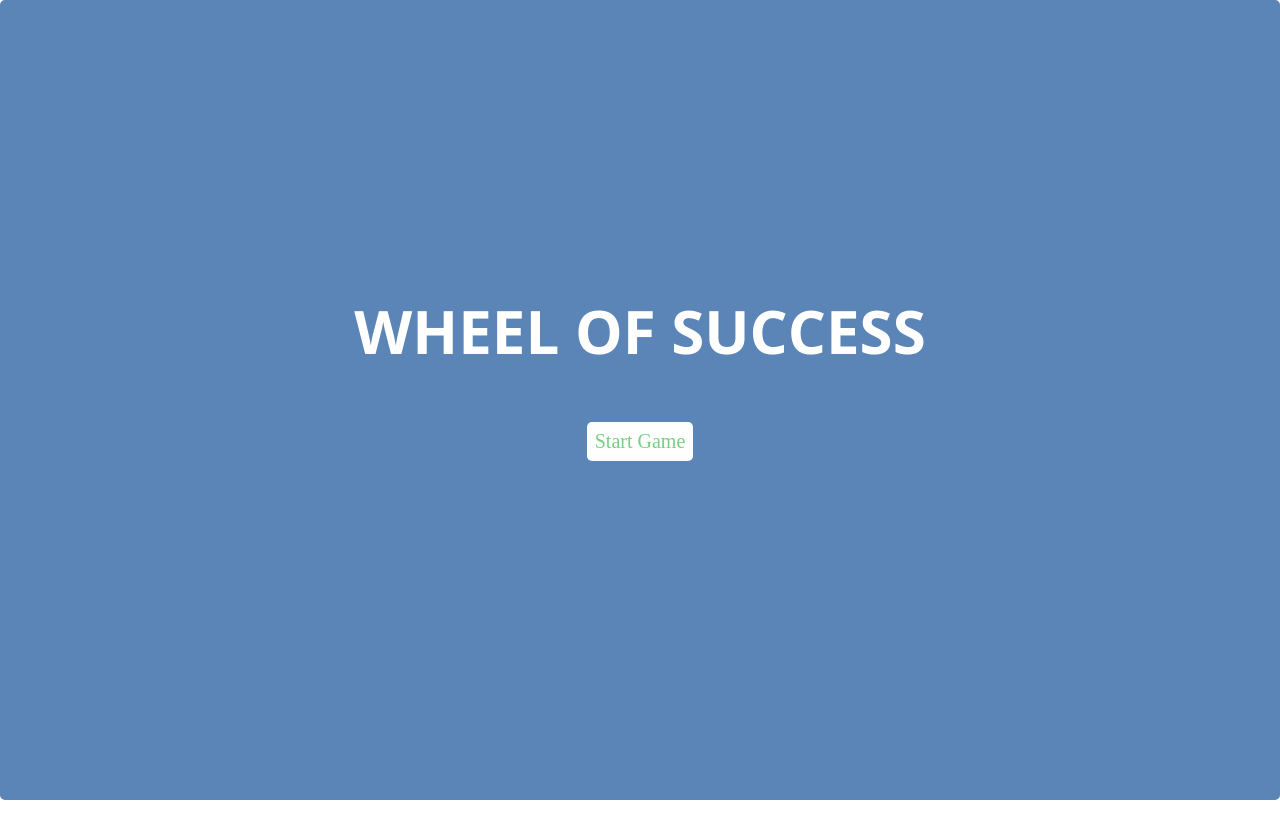
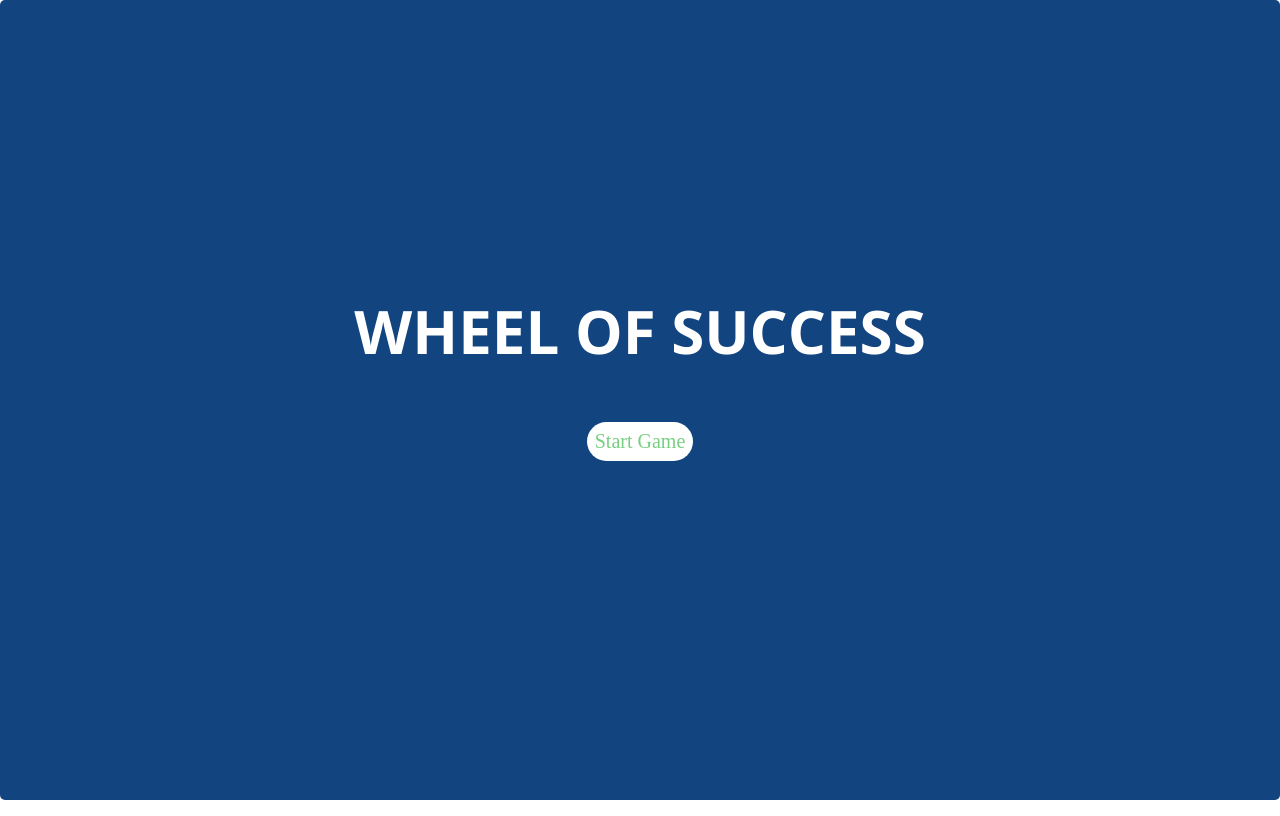
Before and after one commit to BlakeACollins/gameShowApp, a plain HTML site: page index.html in a window 1280 px wide. Drawn offline with nearby package versions, Linux system fonts and the light colour scheme.

Commit message:
Add files via upload

```diff
--- a/css/styles.css
+++ b/css/styles.css
@@ -6,10 +6,10 @@
 :root {
   --color-win: #78CF82;
   --color-lose: #D94545;
-  --color-start: #5b85b7;
+  --color-start: #124480;
   --color-neutral: #445069;
   --color-neutral-light: #D2D2D2;
-  --color-keys: #37474F;
+  --color-keys: rgb(31, 40, 44);
   --color-keys-light: #E5E5E5;
   --font-size-large: 60px;
   --font-size-medium: 20px;
@@ -93,8 +93,8 @@ button {
 }
 
 .show {
-  color: #000;
-  background-color: #76CE82;
+  color: whitesmoke;
+  background-color: rgb(32, 29, 230);
 }
 
 /* Keyboard */
@@ -115,7 +115,7 @@ button {
   padding: 8px;
   margin: 50px auto;
   background: #FFFFFF;
-  border-radius: 5px;
+  border-radius: 25px;
   font-size: var(--font-size-medium);
 }
 
```
